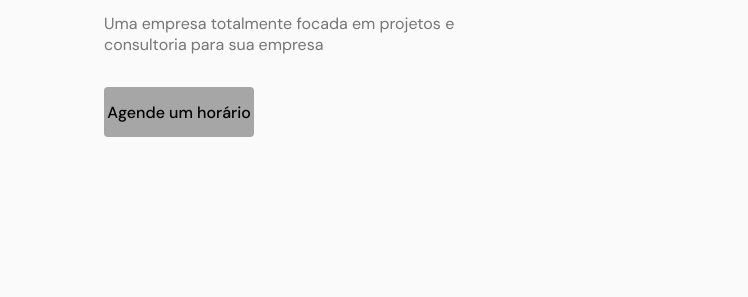
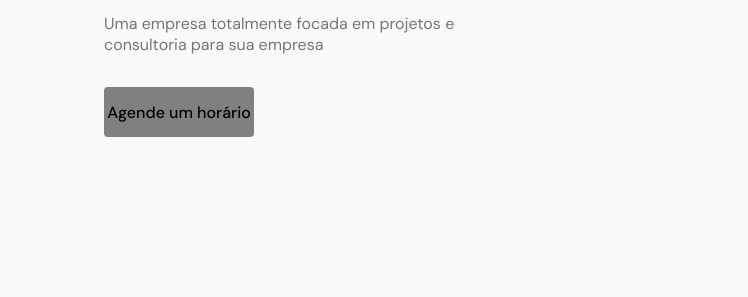
Before and after one commit to Kajuh/castroengenharia, a plain HTML site: page index.html in a window 1280 px wide. In both pictures the pointer is over the link "Agende um horário". Shown: the part 370-667 px from the top of the page, 0-748 px from the left. Drawn offline with nearby package versions, Linux system fonts and the light colour scheme; files whose address does not match are found by name.

Commit message:
Update style.css

```diff
--- a/style.css
+++ b/style.css
@@ -46,7 +46,7 @@ body {
   font: 500 1rem 'DM sans', sans-serif;
   transition: background 0.3s; /* tempo para o botao ficar completamente preenchido*/
 }
-s .button:hover {
+.button:hover {
   /* Passar o mouse encima e mudar a cor. Bem bacana */
   background: gray;
 }
```
